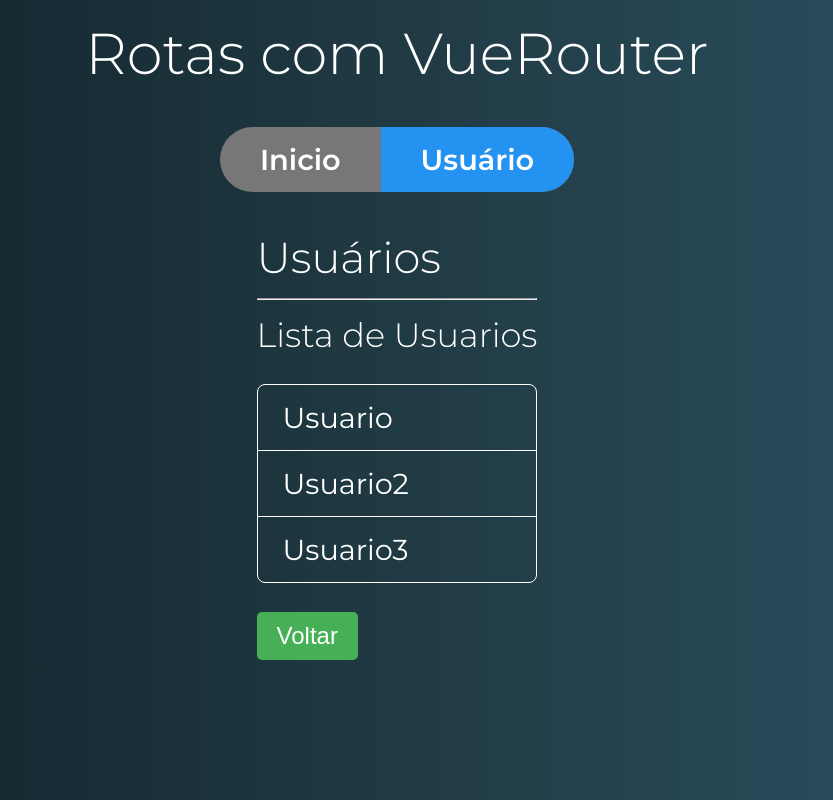
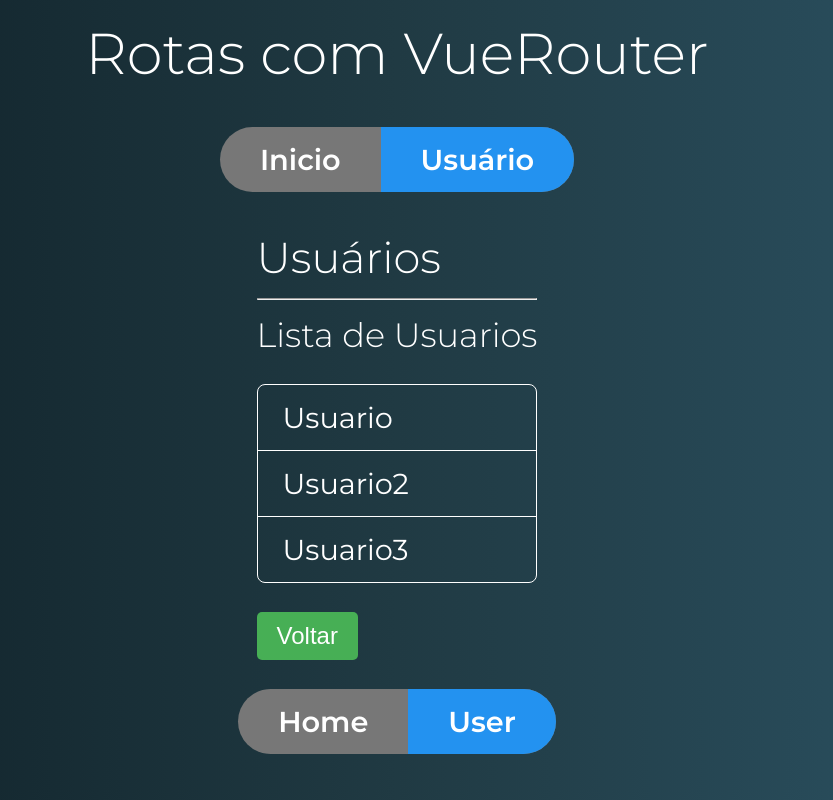
Before and after one commit to jnthnklvn/curso_vue, a Vue app in the folder aulas/rotas-exercicios/: page /usuario in a window 1280 px wide. Shown: the whole page, without its empty margins (243-1076 px from the left). Built offline with nearby package versions, Linux system fonts and the light colour scheme.

Commit message:
Router views multiplos

```diff
--- a/aulas/rotas-exercicios/src/App.vue
+++ b/aulas/rotas-exercicios/src/App.vue
@@ -1,8 +1,9 @@
 <template>
   <div id="app">
     <h1>Rotas com VueRouter</h1>
-    <Menu />
-    <router-view></router-view>
+    <router-view name="menu"></router-view>
+    <router-view />
+    <router-view name="menuInferior"></router-view>
   </div>
 </template>
 
--- /dev/null
+++ b/aulas/rotas-exercicios/src/components/template/MenuAlt.vue
@@ -0,0 +1,19 @@
+<template>
+  <nav class="menu">
+    <ul>
+      <router-link to="/" tag="li" active-class="active" exact>
+        <a>Home</a>
+      </router-link>
+      <router-link to="/usuario" tag="li" active-class="active">
+        <a>User</a>
+      </router-link>
+    </ul>
+  </nav>
+</template>
+
+<script>
+export default {};
+</script>
+
+<style>
+</style>
--- a/aulas/rotas-exercicios/src/router.js
+++ b/aulas/rotas-exercicios/src/router.js
@@ -1,10 +1,12 @@
 import Vue from 'vue'
 import Router from 'vue-router'
 import Inicio from '@/components/Inicio'
+import Usuario from '@/components/usuario/Usuario'
+import Menu from '@/components/template/Menu'
+import MenuAlt from '@/components/template/MenuAlt'
 import UsuarioLista from '@/components/usuario/UsuarioLista'
-import Usuario from '@/components/usuario/Usuario'
+import UsuarioEditar from '@/components/usuario/UsuarioEditar'
 import UsuarioDetalhe from '@/components/usuario/UsuarioDetalhe'
-import UsuarioEditar from '@/components/usuario/UsuarioEditar'
 
 Vue.use(Router)
 
@@ -13,20 +15,30 @@
     routes: [{
         name: 'inicio',
         path: '/',
-        component: Inicio,
+        components: {
+            default: Inicio,
+            menu: Menu
+        },
     }, {
         path: '/usuario',
-        component: Usuario,
+        components: {
+            default: Usuario,
+            menu: Menu,
+            menuInferior: MenuAlt,
+        },
         props: true,
         children: [{
             path: '',
             component: UsuarioLista
-        },{
+        }, {
             path: ':id',
-            component: UsuarioDetalhe, props: true
-        },{
+            component: UsuarioDetalhe,
+            props: true
+        }, {
             path: ':id/editar',
-            component: UsuarioEditar, props: true, name: 'editarUsuario'
-        },]
+            component: UsuarioEditar,
+            props: true,
+            name: 'editarUsuario'
+        }, ]
     }, ]
 })
```
